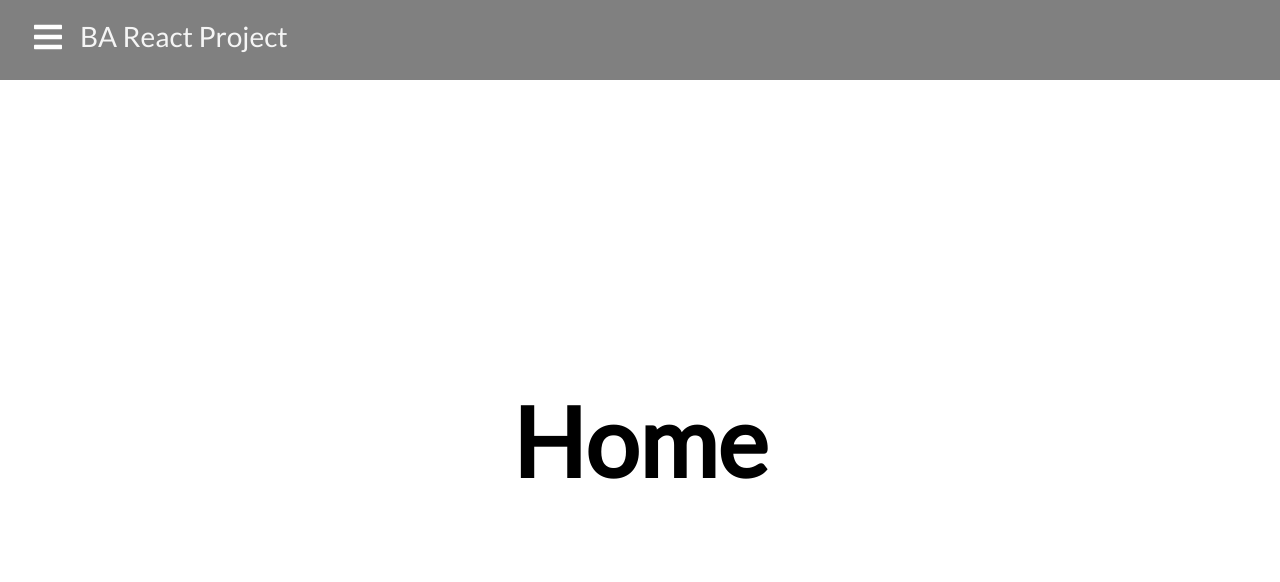
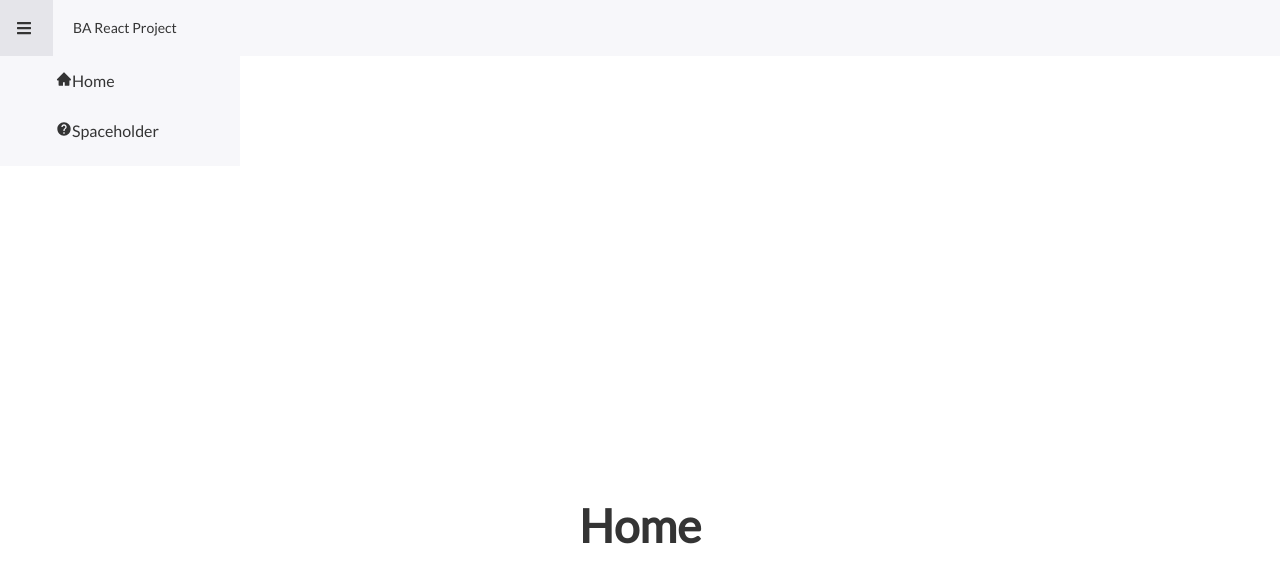
Before and after one commit to Fendorr/BA_React_Project, a React (Create React App) app: page / in a window 1280 px wide. Shown: the top 582 px of the page. Built offline with nearby package versions, Linux system fonts and the light colour scheme.

Commit message:
rsuite sidenav

```diff
--- a/src/components/NavBar.js
+++ b/src/components/NavBar.js
@@ -4,50 +4,101 @@ import { Link, Outlet } from "react-router-dom";
 //Icons
 import * as FaIcons from "react-icons/fa";
 import * as AiIcons from "react-icons/ai";
+import * as MdIcons from "react-icons/md";
 import { IconContext } from "react-icons";
 
-import "./NavBar.css"
+import "./Navbar.css"
+import 'rsuite/dist/rsuite.min.css';
+
+import { Navbar, Nav, Dropdown, Sidenav, Button } from 'rsuite';
 
 function NavBar() {
-    const [sidebar, setSidebar] = useState(false);
+    const [expanded, setExpanded] = useState(true);
 
-    const showSidebar = () => setSidebar(!sidebar);
+    const toggleExpanded = () => setExpanded(!expanded);
+
+    const NavLink = React.forwardRef(({ href, children, ...rest }, ref) => (
+        <Link ref={ref} to={href} {...rest}>
+          {children}
+        </Link>
+      ));
+
+    //rsuite sidenav testen
+    //LOGIK UMDREHEN! HIER IST DIE SIDENAV OBERSTE KOMPONENTE UND DIE TOP BAR KIND -> SIDENAV LEGT SICH ÜBER DIE TOP BAR
+    //IM GEGENSATZ DAZU ANGULAR-APP: TOP-BAR ALS HÖCHSTE KOMPONENTE; SIDENAV LIEGT DARUNTER
 
     return (
         <>
-            <IconContext.Provider value={{ color: "#fff" }}>
-                <div className="navbar">
-                    <Link to="#" className="menu-bars">
-                        <FaIcons.FaBars onClick={showSidebar} />
-                    </Link>
-                    <div className={sidebar ? "title centered" : "title"}>BA React Project</div>
-                </div>
-                <nav className={sidebar ? "nav-menu active" : "nav-menu"}>
-                    <ul className="nav-menu-items" onClick={showSidebar}>
-                        <li className="navbar-toggle">
-                            <Link to="#" className="menu-bars">
-                                <AiIcons.AiOutlineClose />
-                            </Link>
-                        </li>
-                        <li className="nav-text">
-                            <Link to="/">
-                                <AiIcons.AiFillHome />
-                                <div className='text'>Home</div>
-                            </Link>
-                        </li>
-                        <li className="nav-text">
-                            <Link to="/spaceholder">
-                                <AiIcons.AiFillHome />
-                                <div className='text'>Spaceholder</div>
-                            </Link>
-                        </li>
-                    </ul>
-                </nav>
+            <Navbar>
+                <Nav>
+                    <Nav.Item icon={<FaIcons.FaBars />} onClick={toggleExpanded} />
+                </Nav>
+                <Navbar.Brand>BA React Project</Navbar.Brand>
+            </Navbar>
 
-                <Outlet />
-            </IconContext.Provider>
+
+            <div style={{ width: 240 }}>
+                <Sidenav expanded={expanded}>
+                    <Sidenav.Body className="sidenav">
+                        <Nav>
+                            <Nav.Item as={NavLink} href="/" icon={<AiIcons.AiFillHome />}>
+                                Home
+                            </Nav.Item>
+                            <Nav.Item as={NavLink} href="/spaceholder" icon={<MdIcons.MdHelp />}>
+                                Spaceholder
+                            </Nav.Item>
+                        </Nav>
+                    </Sidenav.Body>
+                </Sidenav>
+            </div>
+
+            <Outlet />
+
+
+
         </>
     )
+
+
+
+
+    // return (
+    //     <>
+    //         <IconContext.Provider value={{ color: "#fff" }}>
+    //             <div className="navbar">
+    //                 <Link to="#" className="menu-bars">
+    //                     <FaIcons.FaBars onClick={showSidebar} />
+    //                 </Link>
+    //                 <div className={sidebar ? "title centered" : "title"}>BA React Project</div>
+    //             </div>
+    //             <nav className={sidebar ? "nav-menu active" : "nav-menu"}>
+    //                 <ul className="nav-menu-items" onClick={showSidebar}>
+    //                     <li className="navbar-toggle">
+    //                         <Link to="#" className="menu-bars">
+    //                             <AiIcons.AiOutlineClose />
+    //                         </Link>
+    //                     </li>
+    //                     <li className="nav-text">
+    //                         <Link to="/">
+    //                             <AiIcons.AiFillHome />
+    //                             <div className='text'>Home</div>
+    //                         </Link>
+    //                     </li>
+    //                     <li className="nav-text">
+    //                         <Link to="/spaceholder">
+    //                             <AiIcons.AiFillHome />
+    //                             <div className='text'>Spaceholder</div>
+    //                         </Link>
+    //                     </li>
+    //                 </ul>
+    //             </nav>
+
+    //             <Outlet />
+    //         </IconContext.Provider>
+    //     </>
+    // )
+
+
 }
 
 export default NavBar;
--- a/src/components/Navbar.css
+++ b/src/components/Navbar.css
@@ -1,4 +1,4 @@
-.navbar{
+/* .navbar{
     background-color: gray;
     height: 80px;
     display: flex;
@@ -84,4 +84,4 @@
 .title.centered {
     padding: 0px 0px 8px 200px;
     transition: 350ms;
-}
+} */
```
